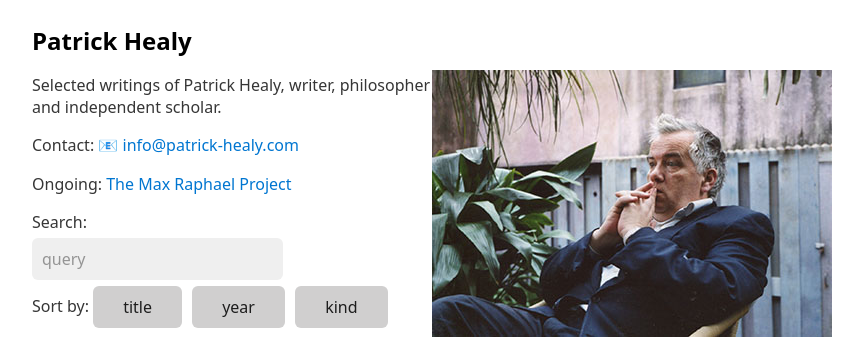
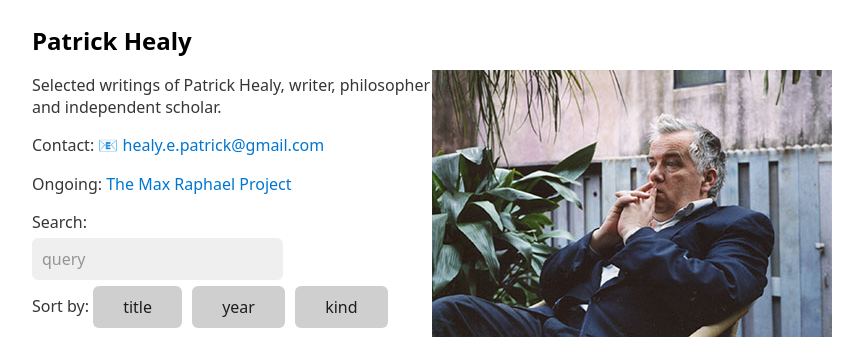
Before and after one commit to sammeltassen/patrick-healy, a Jekyll site: the page built from index.md, in a window 1280 px wide and 900 px high. Shown: the top 339 px of the window, without its empty margins (208-1071 px from the left). Built offline with Jekyll 4.4.1, drawn with Linux system fonts in a browser that asks for light colours.

Commit message:
email change

```diff
--- a/index.md
+++ b/index.md
@@ -9,6 +9,6 @@ layout: list
 
 Selected writings of Patrick Healy, writer, philosopher and independent scholar.
 
-Contact: <a href="mailto:info@patrick-healy.com">info@patrick-healy.com</a>
+Contact: <a href="mailto:healy.e.patrick@gmail.com">healy.e.patrick@gmail.com</a>
 
 Ongoing: <a href="https://www.maxraphael.org">The Max Raphael Project</a>
```
